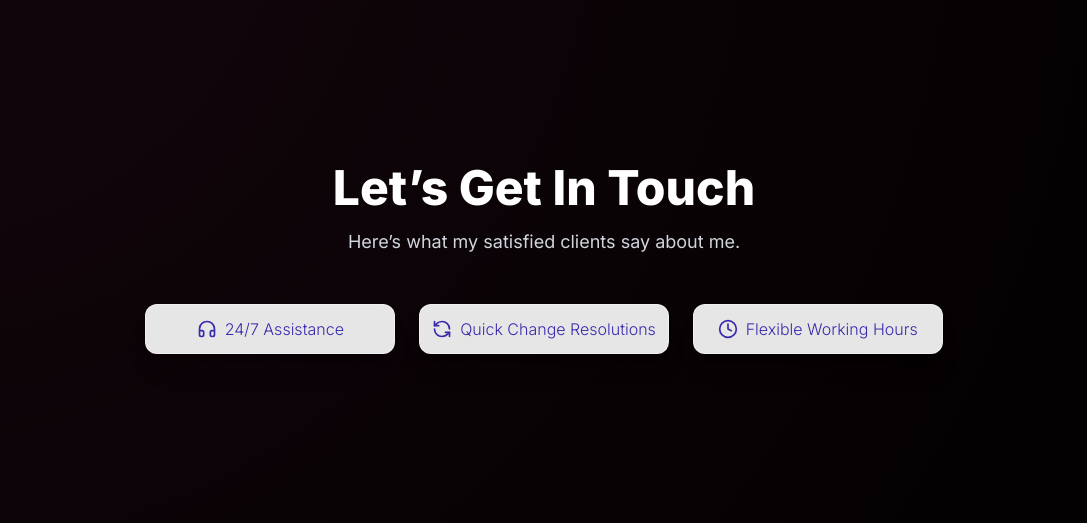
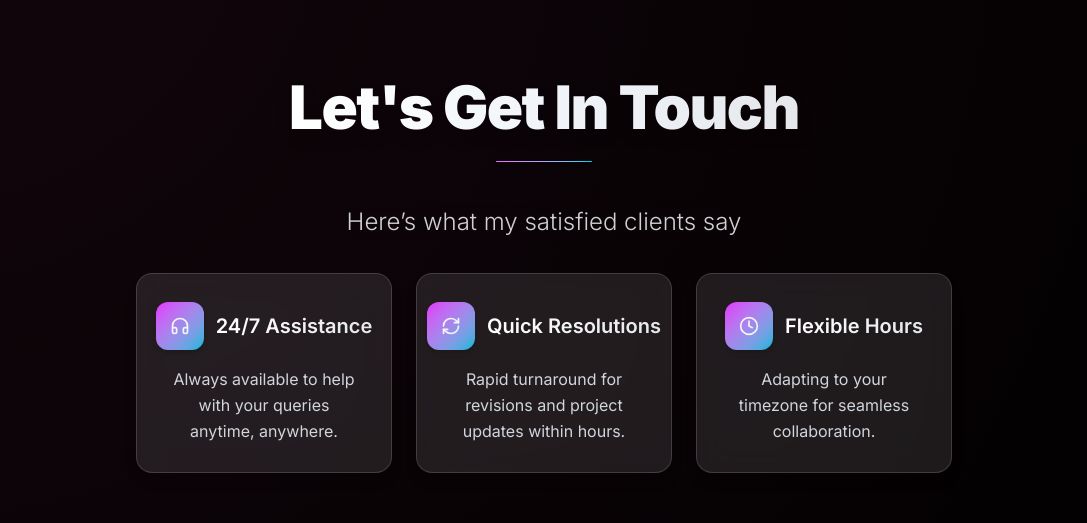
Before and after one commit to AmulyaMachhan/Portfolio, a React (Vite) app: page /contact in a window 1280 px wide. Shown: the part 141-664 px from the top of the page, without its empty margins (96-1183 px from the left). Built offline with nearby package versions, Linux system fonts and the light colour scheme.

Commit message:
Created contact banner

```diff
--- a/src/components/ContactBanner.jsx
+++ b/src/components/ContactBanner.jsx
@@ -1,76 +1,87 @@
-import { Clock, HeadphonesIcon, RefreshCcw } from "lucide-react";
-import { motion as Motion } from "framer-motion";
-import { lazy } from "react";
-
-const Prism = lazy(() => import("../backgrounds/prism/Prism.jsx"));
+import { Clock, HeadphonesIcon, RefreshCw } from "lucide-react";
 
 const bannerData = [
   {
-    icon: <HeadphonesIcon className="w-5 h-5 text-indigo-800" />,
+    icon: <HeadphonesIcon className="w-5 h-5" />,
     title: "24/7 Assistance",
     desc: "Always available to help with your queries anytime, anywhere.",
   },
   {
-    icon: <RefreshCcw className="w-5 h-5 text-indigo-800" />,
-    title: "Quick Change Resolutions",
-    desc: "Rapid turnaround for revisions and project updates.",
+    icon: <RefreshCw className="w-5 h-5 animate-spin-slow" />,
+    title: "Quick Resolutions",
+    desc: "Rapid turnaround for revisions and project updates within hours.",
   },
   {
-    icon: <Clock className="w-5 h-5 text-indigo-800" />,
-    title: "Flexible Working Hours",
-    desc: "Adapting to your timezone and schedule for seamless collaboration.",
+    icon: <Clock className="w-5 h-5" />,
+    title: "Flexible Hours",
+    desc: "Adapting to your timezone for seamless collaboration.",
   },
 ];
 
 function ContactBanner() {
   return (
-    <div className="w-full h-screen relative z-10">
-      <Prism
-        animationType="rotate"
-        timeScale={0.5}
-        height={3.5}
-        baseWidth={5.5}
-        scale={3.6}
-        hueShift={0}
-        colorFrequency={1}
-        noise={0.5}
-        glow={1}
-      />
+    <div className="w-full h-screen">
+      {/* Content - Centered & Compact */}
+      <div className="relative z-10 flex flex-col items-center justify-center h-full text-center px-4 sm:px-8 max-w-4xl mx-auto py-8">
+        {/* Compact Main Title */}
+        <div className="m-6 sm:mb-10">
+          <h1 className="text-3xl sm:text-4xl md:text-5xl lg:text-6xl font-black bg-gradient-to-r from-white via-slate-100 to-gray-200 bg-clip-text text-transparent drop-shadow-xl leading-tight tracking-tight">
+            Let's Get In Touch
+          </h1>
+          <div className="w-24 h-px mx-auto mt-4 bg-gradient-to-r from-fuchsia-400 to-cyan-400 rounded-full shadow-md" />
+        </div>
 
-      <div className="absolute top-0 w-full h-full flex flex-col items-center justify-center text-center">
-        <Motion.h1
-          className="text-4xl md:text-5xl font-extrabold text-white mb-4"
-          initial={{ opacity: 0, y: -30 }}
-          animate={{ opacity: 1, y: 0 }}
-          transition={{ duration: 0.6 }}
-        >
-          Let’s Get In Touch
-        </Motion.h1>
+        {/* Compact Subtitle */}
+        <p className="text-lg sm:text-xl md:text-2xl text-gray-200/90 font-light mb-8 max-w-lg mx-auto leading-relaxed backdrop-blur-sm">
+          Here’s what my satisfied clients say
+        </p>
 
-        <Motion.p
-          className="text-gray-300 text-lg mb-12"
-          initial={{ opacity: 0 }}
-          animate={{ opacity: 1 }}
-          transition={{ delay: 0.4, duration: 0.6 }}
-        >
-          Here’s what my satisfied clients say about me.
-        </Motion.p>
+        {/* Compact Feature Cards */}
+        <div className="grid grid-cols-1 sm:grid-cols-3 gap-5 sm:gap-6 w-full px-2 max-w-5xl">
+          {bannerData.map((item, idx) => (
+            <div
+              key={idx}
+              className="
+        group relative rounded-2xl p-6 sm:p-7
+        bg-white/10 backdrop-blur-lg
+        border border-white/15 hover:border-white/30
+        shadow-lg hover:shadow-fuchsia-500/20
+        transition-all duration-300 ease-out
+        hover:-translate-y-1
+        [contain:layout]
+      "
+            >
+              {/* Icon + Title */}
+              <div className="flex items-center justify-center gap-3 mb-4">
+                <div
+                  className="
+            flex h-12 w-12 shrink-0 items-center justify-center rounded-xl
+            bg-gradient-to-br from-fuchsia-500 to-cyan-500
+            shadow-md
+          "
+                >
+                  {item.icon}
+                </div>
 
-        <div className="grid grid-cols-1 md:grid-cols-3 gap-6 max-w-5xl mx-auto">
-          {bannerData.map((item, idx) => (
-            <Motion.div
-              key={idx}
-              className="bg-white/90 p-3 rounded-xl border border-white/40 shadow-xl transition-all duration-300"
-              whileHover={{ scale: 1.05 }}
-              initial={{ opacity: 0, y: 40 }}
-              whileInView={{ opacity: 1, y: 0 }}
-              transition={{ ease: "linear", duration: 1.2 }}
-            >
-              <div className="flex items-center justify-center gap-2">
-                {item.icon}
-                <h3 className="font-light text-indigo-800">{item.title}</h3>
+                <h3
+                  className="
+            text-lg sm:text-xl font-semibold
+            bg-gradient-to-r from-white to-gray-200
+            bg-clip-text text-transparent
+            group-hover:from-fuchsia-400 group-hover:to-cyan-400
+            transition-colors duration-300
+            whitespace-nowrap
+          "
+                >
+                  {item.title}
+                </h3>
               </div>
-            </Motion.div>
+
+              {/* Description */}
+              <p className="text-sm sm:text-base leading-relaxed text-gray-300">
+                {item.desc}
+              </p>
+            </div>
           ))}
         </div>
       </div>
```
